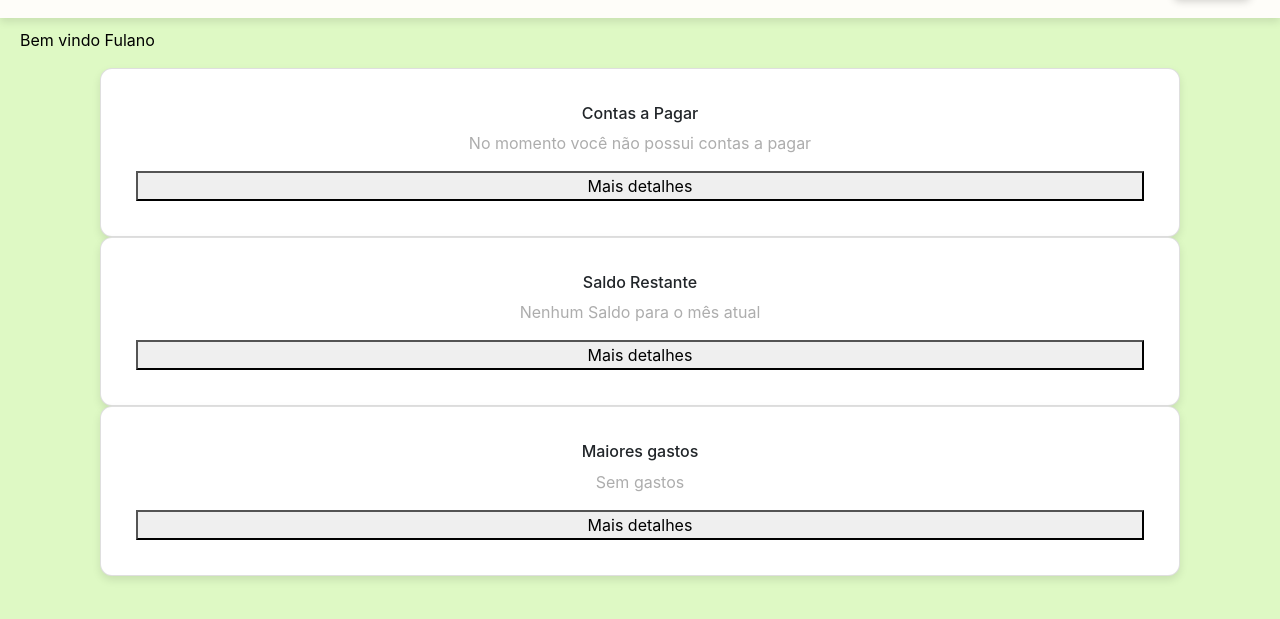
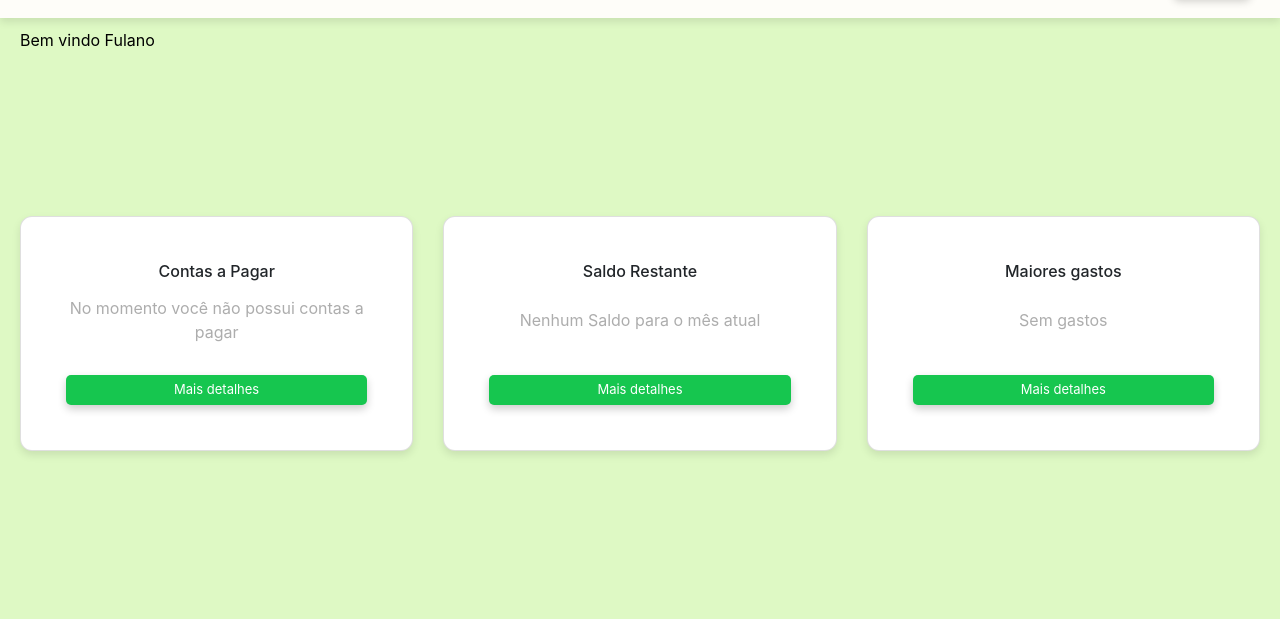
Before and after one commit to ExtraProjects860/Project-Financial-Management, a website: page frontend/src/VIEW/visao_geral.html in a window 1280 px wide. Shown: the part 59-678 px from the top of the page. Drawn offline with nearby package versions, Linux system fonts and the light colour scheme; some packages are replaced by stand-ins of ours; a script that the page names is missing.

Commit message:
Alteração de CSS

```diff
--- a/frontend/src/CSS/visao_geral.css
+++ b/frontend/src/CSS/visao_geral.css
@@ -13,50 +13,61 @@ body {
     padding: 20px;
 }
 
-.tabelas1 table {
+/* CSS para estrutura com display flex */
+.tabelas1 {
     margin-top: 100px;
-    margin-right: auto;
-    margin-left: auto;
+    display: flex;
+    justify-content: center;
+    align-items: center;
+    width: 100%;
 }
 
-.tabelas1 table tr {
-    margin-left: 50px;
+.card-container {
+    display: flex;
+    gap: 30px; /* Espaçamento entre os cards */
+    justify-content: space-between;
+    max-width: 1300px; /* Largura máxima do container */
+    width: 100%;
+    padding: 64px 20px;
+    flex-wrap: wrap;
 }
 
-.espacoTabelas {
+.card {
     box-shadow: 0 4px 8px rgba(0, 0, 0, 0.1);
     background-color: #ffff;
     border-radius: 12px;
-    padding: 35px;
-    margin-left: 100px;
+    padding: 45px;
     text-align: center;
-    margin-right: 100px;
+    flex: 1; /* Faz com que os cards cresçam de forma proporcional */
+    display: flex;
+    flex-direction: column;
+    justify-content: space-between;
 }
 
-
-.tabela2 table {
-    margin-top: 50px;
-    margin-right: auto;
-    margin-left: auto;
-    margin-bottom: 100px;
+.card h6 {
+    margin-bottom: 15px;
 }
 
-.espacoTabela2 {
-    box-shadow: 0 4px 8px rgba(0, 0, 0, 0.1);
-    background-color: #ffff;
-    border-radius: 12px;
-    padding: 35px;
-    margin-left: 100px;
-    text-align: center;
-    margin-right: 100px;
-}
-
-.espacoTabelas p {
+.card p {
     color: #adadad;
 }
 
-.espacoTabela2 p {
-    color: #adadad;
+.card button {
+    color: white;
+    background-color: #16C64F;
+    border: none;
+    padding: 5px 5px;
+    cursor: pointer;
+    border-radius: 5px;
+    font-size: small;
+    margin-top: 15px;
+    box-shadow: 0 4px 8px rgba(0, 0, 0, 0.2);
+    transition: 0.2s ease-in-out;
+}
+
+.card button:hover {
+    background-color: white;
+    color: #16C64F;
 }
 
 .btn-logout {
```
